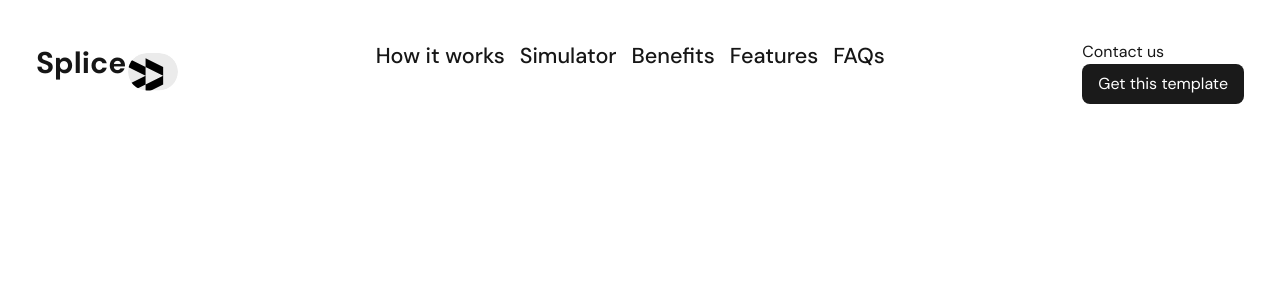
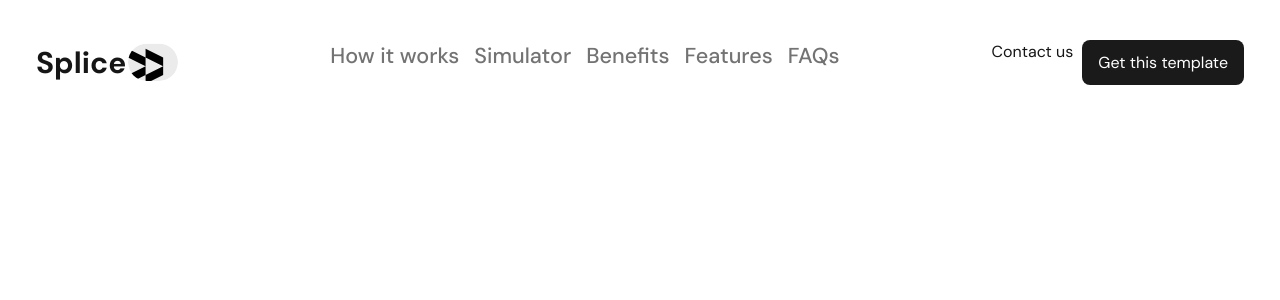
Before and after one commit to Daniel264/Slice, a Next.js app: page / in a window 1280 px wide. Shown: the top 300 px of the page. Built offline with nearby package versions, Linux system fonts and the light colour scheme.

Commit message:
refactor the header component to use the custom color

```diff
--- a/src/styles/SCSS/components/_header.scss
+++ b/src/styles/SCSS/components/_header.scss
@@ -26,8 +26,9 @@ $text-3xl: 1.875rem;
             display: flex;
             cursor: pointer;
             gap: 15px;
-            font-size: $text-xl;
+            font-size: $text-lg;
             font-weight: 500;
+            color: var(--text-color);
 
             @media screen and (min-width: 768px) {
                 margin-right: calc(0.75rem /* 12px */ * var(--tw-space-x-reverse));
@@ -50,6 +51,8 @@ $text-3xl: 1.875rem;
     }
 
     .header-end {
+        display: flex;
+        gap: 9px;
         button {
             border-radius: 0.5rem;
             background: #1a1a1a;
--- a/src/styles/SCSS/index.css
+++ b/src/styles/SCSS/index.css
@@ -47,8 +47,9 @@
   display: flex;
   cursor: pointer;
   gap: 15px;
-  font-size: 1.1rem;
+  font-size: 0.85rem;
   font-weight: 500;
+  color: var(--text-color);
 }
 @media screen and (min-width: 768px) {
   .header-div .header-middle ul {
@@ -64,6 +65,10 @@
 .header-div .header-middle ul div li:hover {
   color: #888;
 }
+.header-div .header-end {
+  display: flex;
+  gap: 9px;
+}
 .header-div .header-end button {
   border-radius: 0.5rem;
   background: #1a1a1a;
```
Also changed, not shown: 1 other file (tests, documents, lock files or other folders).
